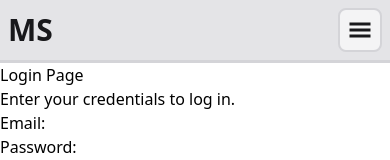
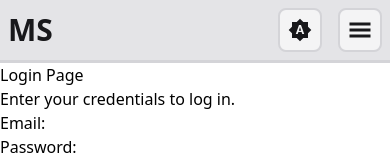
Before and after one commit to BDubDesigns/brandons-mern-starter, a React (Vite) app in the folder frontend/: page /login in a window 390 px wide. Shown: the top 160 px of the page. Built offline with nearby package versions, Linux system fonts and the light colour scheme.

Commit message:
feat: enhance mobile navigation in Header component with theme button integration.

```diff
--- a/frontend/src/components/Header.tsx
+++ b/frontend/src/components/Header.tsx
@@ -20,14 +20,21 @@ export const Header = () => {
   // hambuger menu state (for mobile)
   const [isMenuOpen, setIsMenuOpen] = useState(false);
 
+  // nav item class for desktop
   const navClass =
     "flex h-full items-center p-2 m-2 rounded-lg border-2 border-border bg-interactive hover:bg-interactive-hover text-text";
+  // nav item class for mobile
+  const mobileNavClass = "border-border flex h-11 items-center border-b pl-2";
 
+  // theme button element
   const themeButton = (
     <button className={navClass} aria-label="Cycle theme" onClick={cycleTheme}>
       {getThemeIcon(choice)}
     </button>
   );
+
+  // conditionally generate a list of nav items based on auth state
+  // this is to keep our component dumb, and only display whats given, not decide what to show
 
   return (
     <header className="bg-surface text-text border-border border-b-2 font-semibold">
@@ -72,21 +79,24 @@ export const Header = () => {
       </nav>
 
       {/* Mobile nav */}
-      <nav className="bg-surface text-text border-border flex items-center border-b font-semibold md:hidden">
+      <nav className="md:hidden">
+        <div className="bg-surface text-text border-border flex items-center border-b font-semibold">
           <span className="mr-auto flex pl-2 text-3xl font-bold">
             <Link to="/">MS</Link>
           </span>
+          <span>{themeButton}</span>
           <span
-          className="border-border bg-interactive hover:bg-interactive-hover m-2 ml-auto rounded-lg border-2 p-2"
+            className="border-border bg-interactive hover:bg-interactive-hover m-2 rounded-lg border-2 p-2"
             onClick={() => setIsMenuOpen(!isMenuOpen)}
           >
             <GiHamburgerMenu size="24" />
           </span>
+        </div>
         <ul>
           {isMenuOpen && (
             <>
-              <li>Heres a link</li>
-              <li>heres anothser</li>
+              <li className={mobileNavClass}>Heres a link</li>
+              <li className={mobileNavClass}>heres anothser</li>
             </>
           )}
         </ul>
```
Lines whose indentation alone changed are shown as unchanged.
